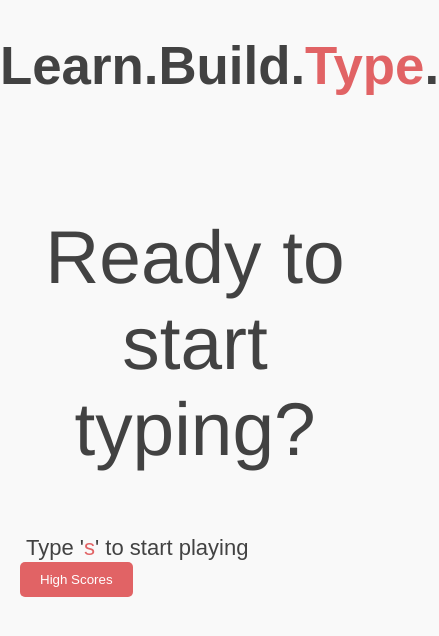
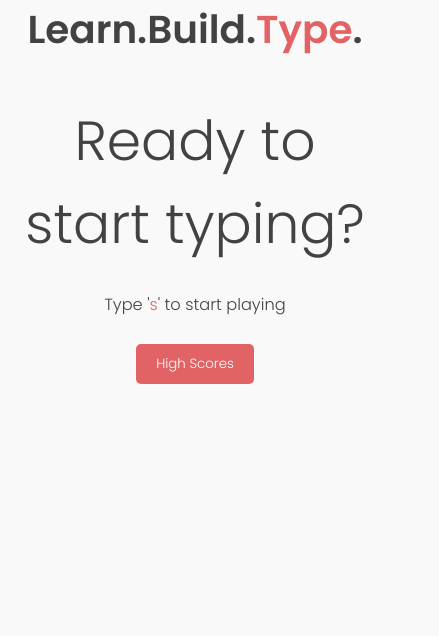
Before and after one commit to jamesqquick/Build-a-Typing-Game-with-HTML-CSS-and-JavaScript, a plain HTML site: page index.html in a window 390 px wide. Shown: the whole page, 439 px wide, since content can reach past the window. Drawn offline with Linux system fonts and the light colour scheme; no server answers.

Commit message:
All the changes

```diff
--- a/app.css
+++ b/app.css
@@ -1,26 +1,46 @@
+:root {
+    --brand-color: #e16365;
+    --grey: #f9f9f9;
+    --main-font-stack: 'Poppins', 'arial', sans-serif;
+    --base-font-size: .9em;
+    --base-font-size-addition: .5vw;
+}
 * {
     box-sizing: border-box;
-    font-family: sans-serif;
     color: #424242;
+    margin: 0;
 }
 
 html {
-    font-size: 1.1em;
+    font-size: calc(var(--base-font-size) + var(--base-font-size-addition));
+}
+@media (max-width: 768px) {
+    :root {
+        --base-font-size: .75em;
+        --base-font-size-addition: .25vw;
+    }
+}
+body, button {
+    font-family: var(--main-font-stack);
+    font-weight: 300;
 }
 
 .logo {
     font-size: 3rem;
     text-align: center;
+    font-weight: 600;
 }
 
 .accent {
     color: var(--brand-color);
 }
 
-:root {
-    --brand-color: #e16365;
-    --grey: #f9f9f9;
+.theme--fancy {
+    --main-font-stack: 'Alex Brush', cursive;
+    --grey: lemonchiffon;
 }
+
+
 
 body {
     margin: 0;
@@ -33,6 +53,9 @@ body {
     margin-top: 20px;
     max-width: 800px;
 }
+.stack > * + * {
+    margin-top: 2rem;
+}
 
 #randomCharacter {
     font-size: 120px;
@@ -42,14 +65,7 @@ body {
     text-align: center;
 }
 
-.score {
-    display: flex;
-    justify-content: flex-end;
-}
 
-.score p:last-child {
-    margin-left: 2ch;
-}
 
 .button {
     padding: 10px 20px;
@@ -61,18 +77,50 @@ body {
 
 .cta {
     border: none;
+    display: block;
     background: transparent;
     font-size: 1.25rem;
-    margin: auto;
+
+}
+.center {
+    display: block;
+    margin-left: auto;
+    margin-right: auto;
 }
 
 .game-title {
-    font-family: 'Helvetica Neue', 'arial', sans-serif;
     font-size: 4.25rem;
     font-weight: 300;
     text-align: center;
 }
 
+.game-window {
+    height: 75vh;
+    display: grid;
+    align-items: center;
+    grid-template-rows: 50px 1fr 50px;
+    grid-template-columns: [full-start] minmax(50px, auto) 1fr minmax(50px, auto) [full-end];
+}
+.character {
+    grid-row: 2;
+    grid-column: full;
+    transition: opacity .1s ease-out;
+}
+.timer {
+    grid-row: 1;
+    grid-column: 1;
+    font-size: 1.5rem;
+    font-weight: 600;
+}
+.score {
+    display: flex;
+    justify-content: flex-end;
+    grid-column: 3 / 4;
+}
+
+.score p:last-child {
+    margin-left: 2ch;
+}
 button:hover {
     cursor: pointer;
 }
--- a/app.js
+++ b/app.js
@@ -70,8 +70,11 @@ const getRandomCharacter = () => {
     const characters = 'abcdefghijklmnopqrstuvwxyz0123456789';
 
     const randomInt = Math.floor(Math.random() * 36);
+    randomCharacterText.classList.toggle('hide');
     currentCharacter = characters[randomInt];
     randomCharacterText.innerText = currentCharacter;
+
+    randomCharacterText.classList.toggle('hide');
 };
 
 playAgainBtn.addEventListener('click', () => {
--- a/index.html
+++ b/index.html
@@ -5,33 +5,37 @@
         <meta name="viewport" content="width=device-width, initial-scale=1.0" />
         <meta http-equiv="X-UA-Compatible" content="ie=edge" />
         <title>Typing Game</title>
+
+
+        <link href="https://fonts.googleapis.com/css?family=Alex+Brush|Poppins:300,600&display=swap" rel="stylesheet">
+
         <link rel="stylesheet" href="app.css" />
     </head>
-    <body>
+    <body class="">
         <h1 id="titleText" class="logo">
             Learn.Build.<span class="accent">Type</span>.
         </h1>
         <div class="container">
-            <div id="homeScreen" class="screen">
+            <div id="homeScreen" class="screen stack">
                 <h2 class="game-title">Ready to start typing?</h2>
-                <button id="startBtn" class="cta">
+                <button id="startBtn" class="cta center">
                     Type '<span class="accent">s</span>' to start playing
                 </button>
                 <button
-                    id="viewHighScoresBtn"
-                    class="button"
-                    onclick="changeScreen(3)"
-                >
-                    High Scores
-                </button>
+                id="viewHighScoresBtn"
+                class="button center"
+                onclick="changeScreen(3)"
+            >
+                High Scores
+            </button>
             </div>
             <div id="gameScreen" class="hidden screen game-window">
                 <div class="score">
                     <p id="scoreText" class="current-score">Score: 0</p>
                     <p class="high-score">High Score: 0</p>
                 </div>
-                <p id="randomCharacter"></p>
-                <p id="timer"></p>
+                <p id="randomCharacter" class="character"></p>
+                <p id="timer" class="timer"></p>
             </div>
             <div id="endScreen" class="hidden screen">
                 <p id="endScoreText">Score: 0</p>
@@ -47,6 +51,9 @@
                 <button onclick="changeScreen(0)" class="button">Home</button>
             </div>
         </div>
+
+
+
         <script src="https://www.gstatic.com/firebasejs/7.8.0/firebase-app.js"></script>
 
         <script src="https://www.gstatic.com/firebasejs/7.8.0/firebase-database.js"></script>
```
